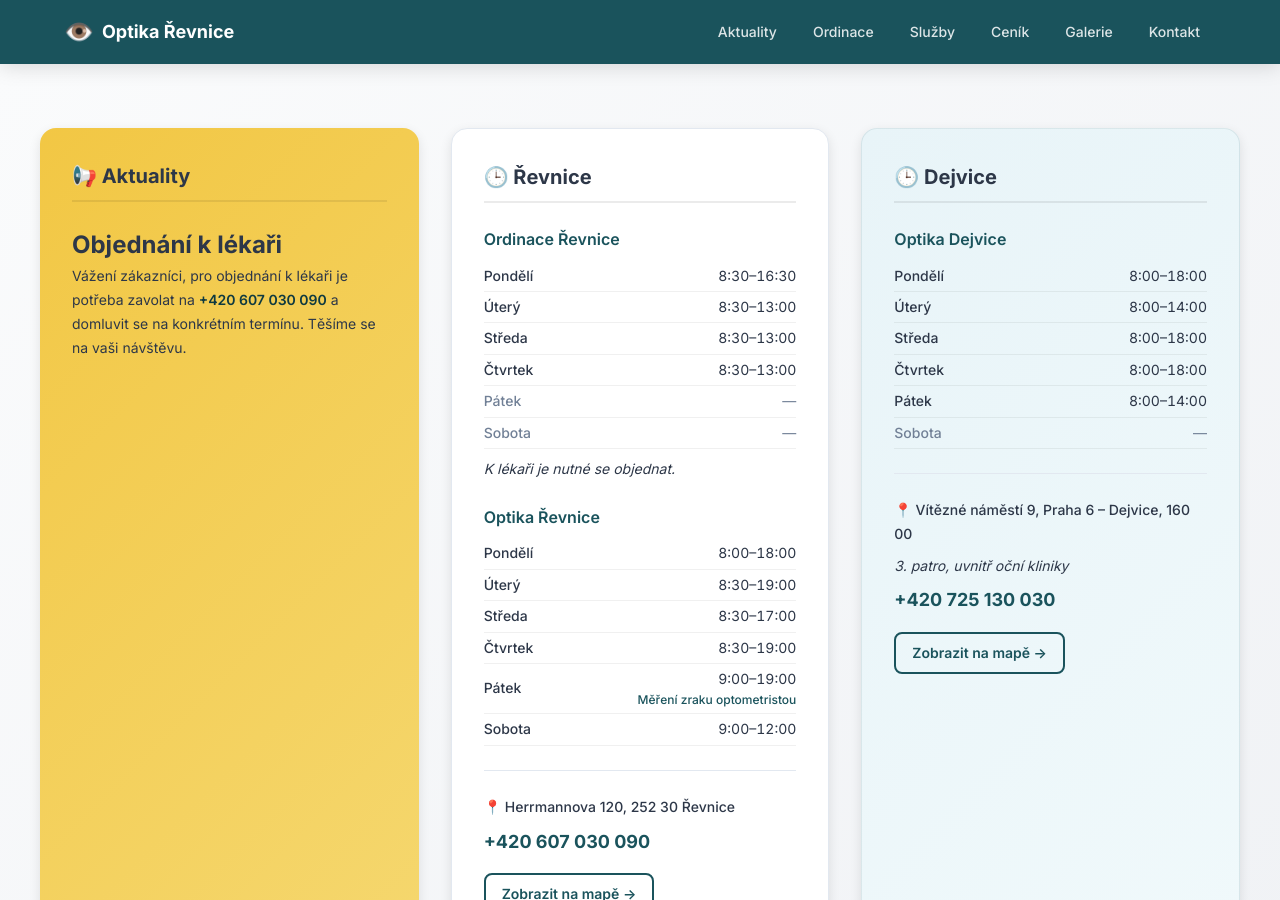
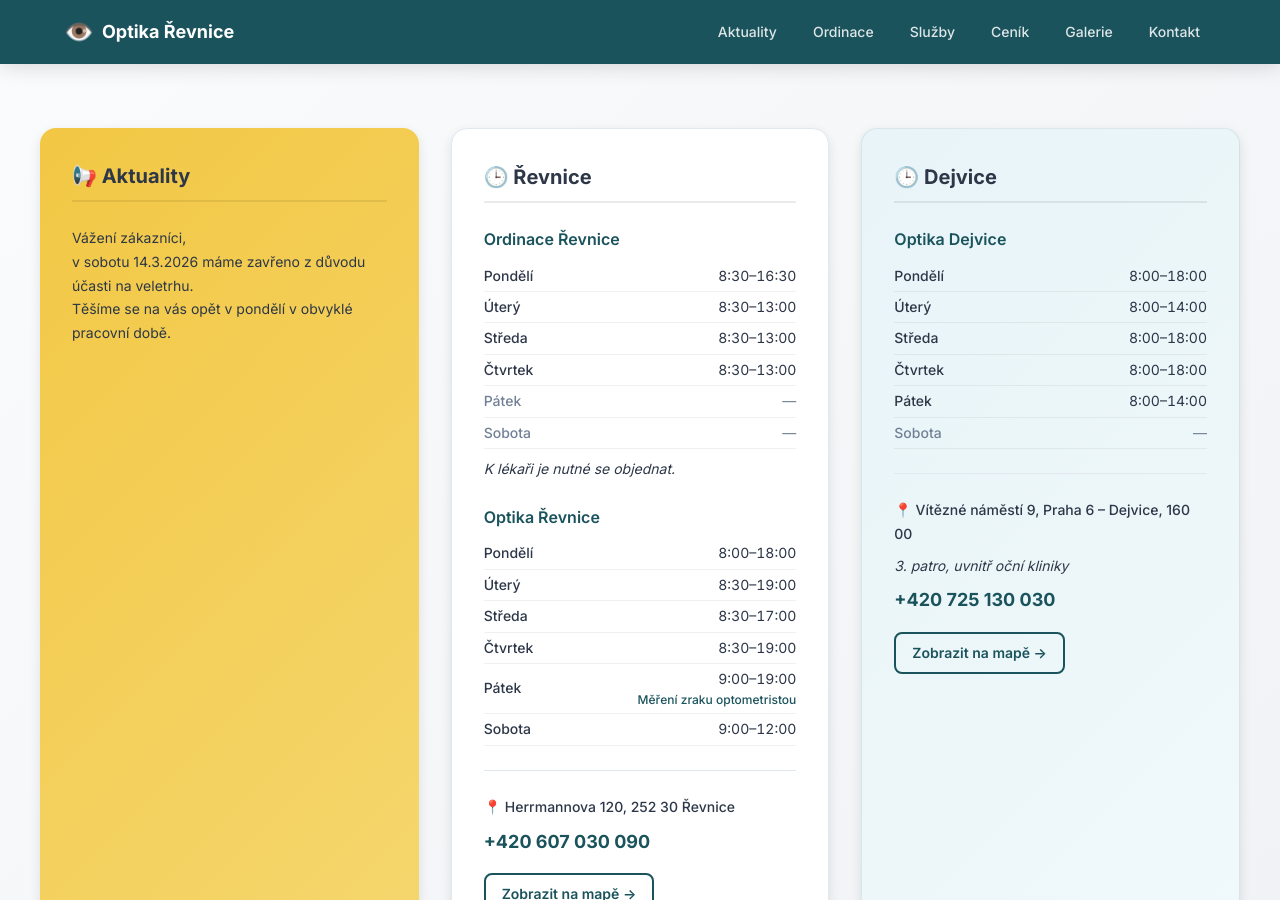
Before and after one commit to optikarevnice/optikarevnice.github.io, a Jekyll site: the page built from index.md, in a window 1280 px wide and 900 px high. Built offline with Jekyll 4.4.1, drawn with Linux system fonts in a browser that asks for light colours; a script that is not in the unit is left out.

Commit message:
Update novinky.md

```diff
--- a/_includes/novinky.md
+++ b/_includes/novinky.md
@@ -1,3 +1,5 @@
-## Objednání k lékaři
+Vážení zákazníci,
 
-Vážení zákazníci, pro objednání k lékaři je potřeba zavolat na [{{ site.data.contact.locations.revnice.phone }}](tel:{{ site.data.contact.locations.revnice.phone | replace: ' ', '' }}) a domluvit se na konkrétním termínu. Těšíme se na vaši návštěvu.
+v sobotu 14.3.2026 máme zavřeno z důvodu účasti na veletrhu.
+
+Těšíme se na vás opět v pondělí v obvyklé pracovní době.
```
